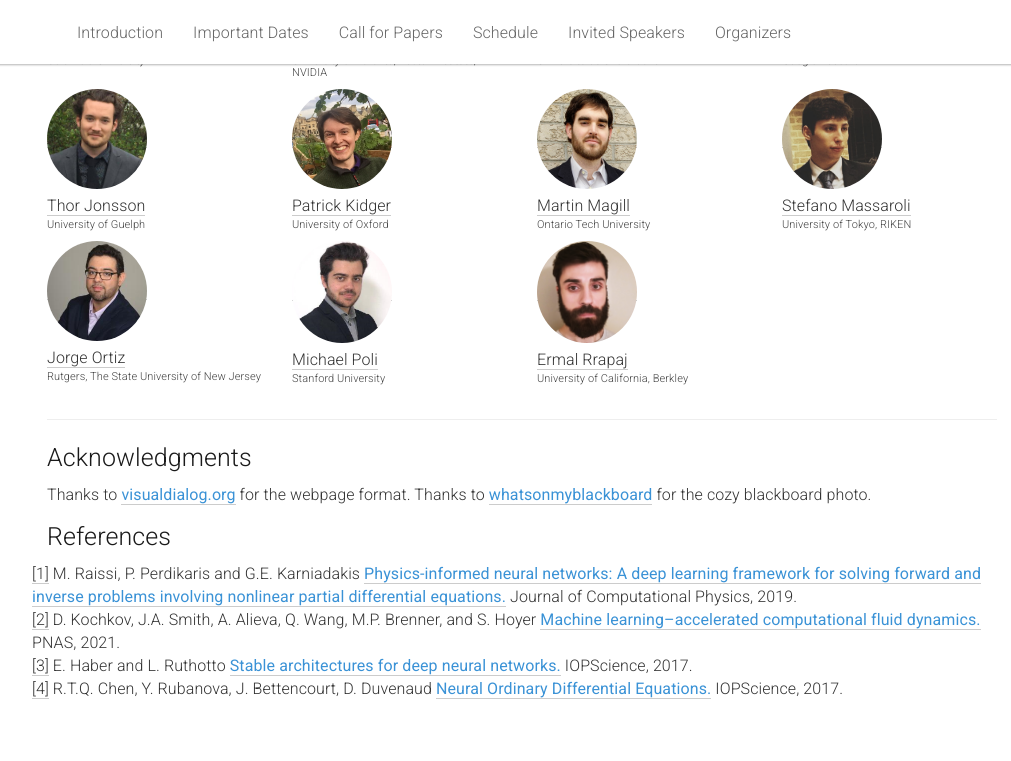
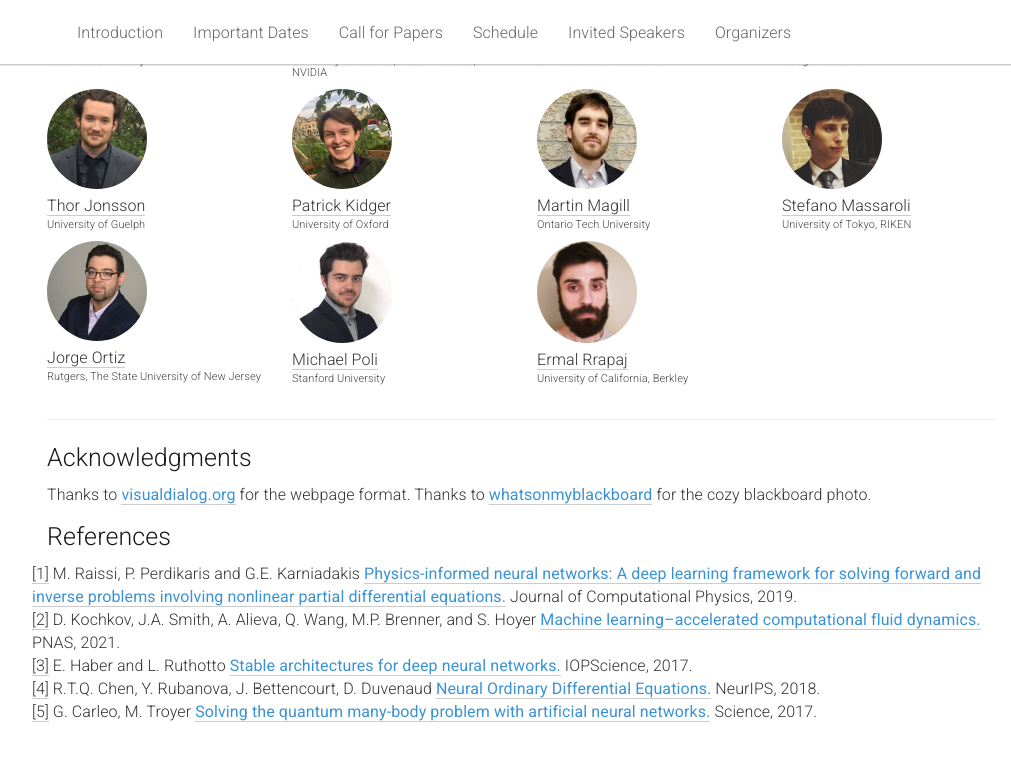
Before and after one commit to dl-de/dl-de.github.io, a Jekyll site: the page built from _pages/home.md, in a window 1280 px wide and 900 px high, scrolled down 3381 px. Shown: the top 761 px of the window, without its empty margins (118-1129 px from the left). Built offline with Jekyll 4.4.1, drawn with Linux system fonts in a browser that asks for light colours.

Commit message:
minor changes

```diff
--- a/_pages/home.md
+++ b/_pages/home.md
@@ -115,7 +115,7 @@ The scope of the workshop spans topics at the intersection of DL and DEs, includ
       </li>
       <li>How can DL be used to enhance the analysis of DEs? <a href="#note1" id="note1ref">[1, 2]</a>
       <ul>
-        <li>Solving high dimensional DEs (e.g., many-body physics, multi-agent models, …)</li>
+        <li>Solving high dimensional DEs (e.g., many-body physics, multi-agent models, …) <a href="#note1" id="note3ref">[5]</a></li>
         <li>Solving highly parameterized DEs </li>
         <li>Solving inverse problems</li>
         <li>Solving DEs with irregular solutions (exhibiting e.g., singularities, shocks, …)</li>
@@ -421,13 +421,15 @@ The scope of the workshop spans topics at the intersection of DL and DEs, includ
     Stable architectures for deep neural networks.</a></span>
     IOPScience, 2017.
 
-
-
     <br><a id="note1" href="#note2ref">[4]</a> R.T.Q. Chen, Y. Rubanova, J. Bettencourt, D. Duvenaud
     <span style="color:#3a92d6;font-weight:400;"> <a href="https://papers.nips.cc/paper/2018/file/69386f6bb1dfed68692a24c8686939b9-Paper.pdf">
     Neural Ordinary Differential Equations.</a></span>
-    IOPScience, 2017.
+    NeurIPS, 2018.
 
+    <br><a id="note1" href="#note3ref">[5]</a> G. Carleo, M. Troyer
+    <span style="color:#3a92d6;font-weight:400;"> <a href="https://science.sciencemag.org/content/355/6325/602">
+    Solving the quantum many-body problem with artificial neural networks.</a></span>
+    Science, 2017.
 
 
 
```
